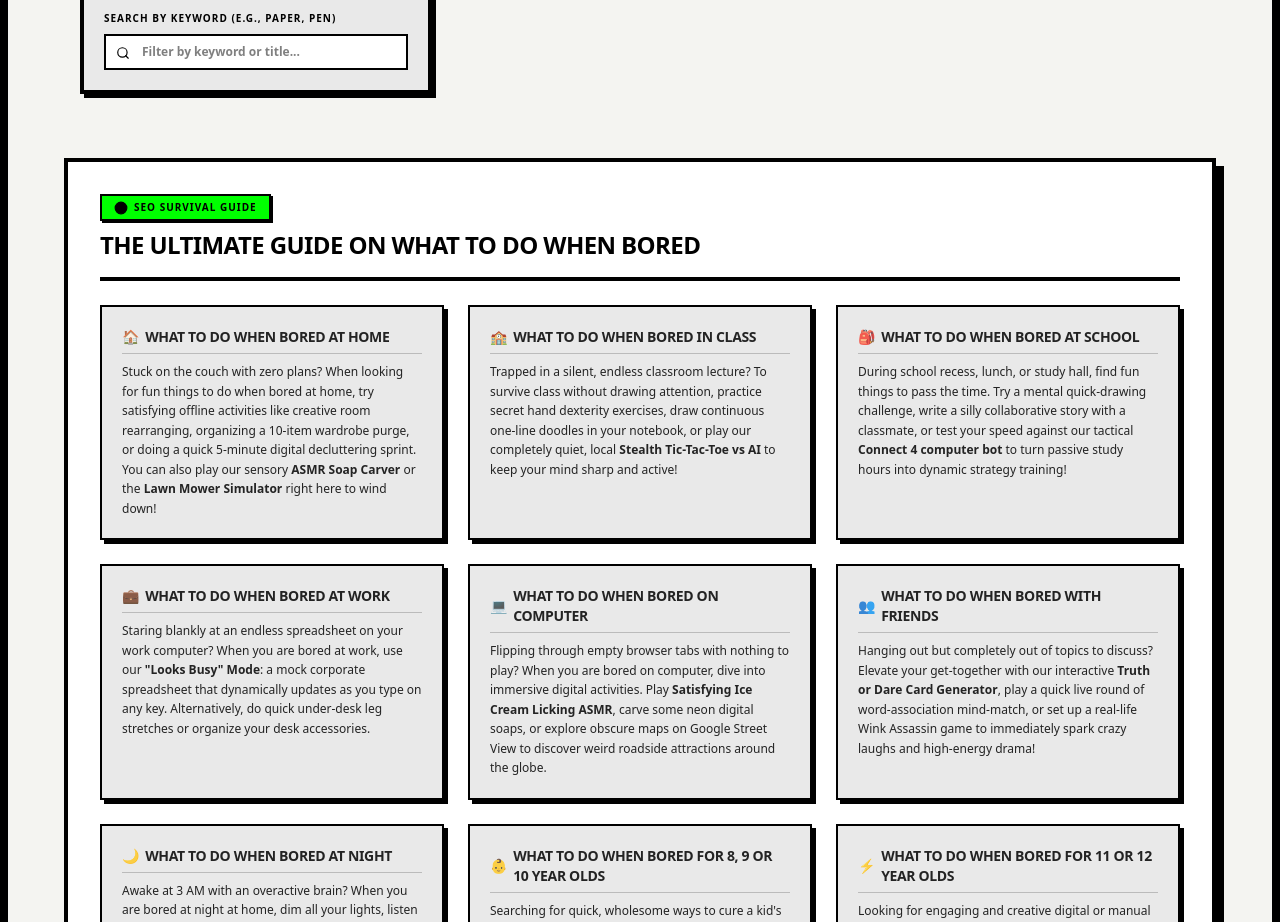
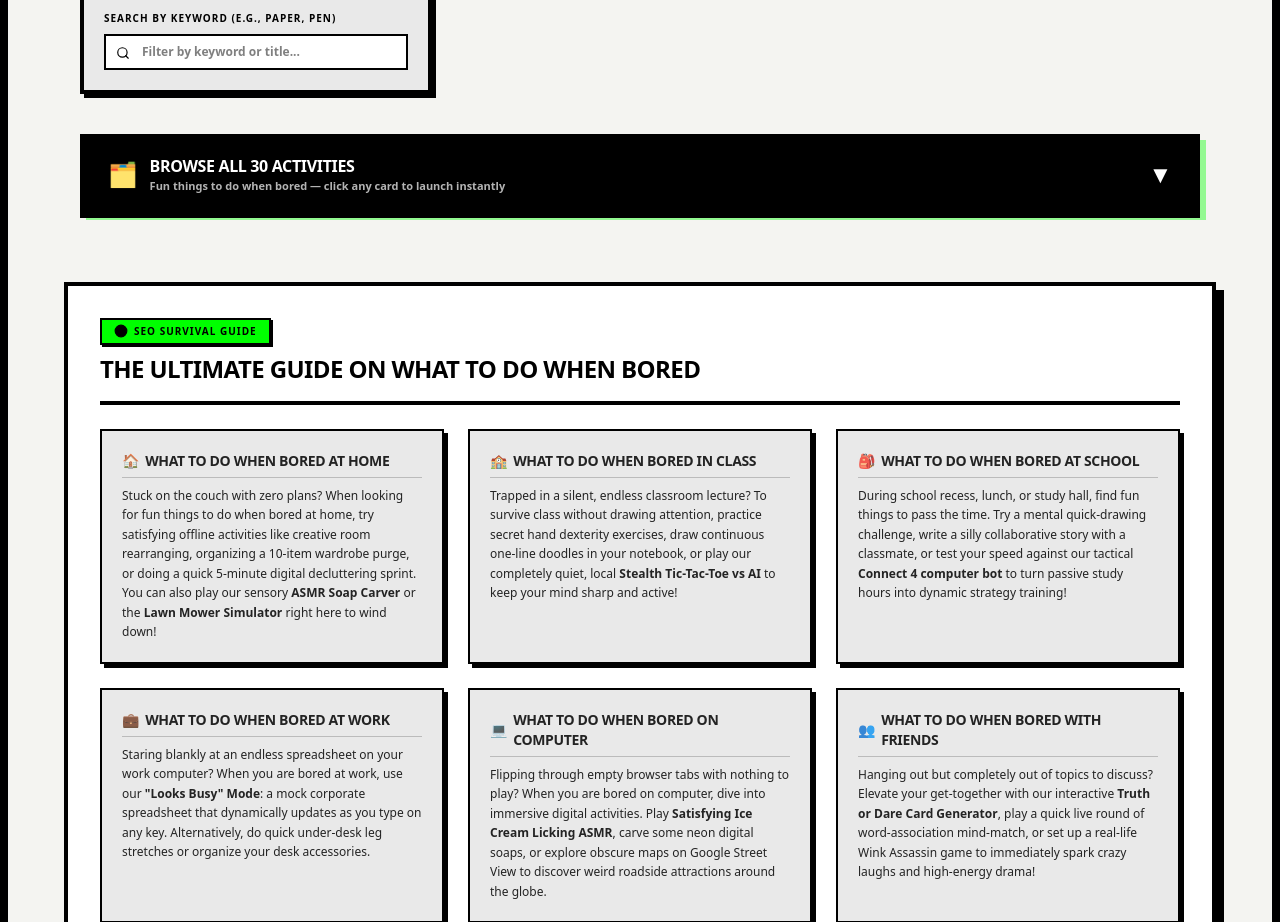
Before and after one commit to sadiyaqeen92639572-cloud/bored-master, a React (Vite) app: page / in a window 1280 px wide. Shown: the part 1400-2322 px from the top of the page. Built offline with nearby package versions, Linux system fonts and the light colour scheme.

Commit message:
Add Browse All Activities section — 30 cards always in DOM for SEO, CSS-collapsed by default

```diff
--- a/src/App.tsx
+++ b/src/App.tsx
@@ -51,6 +51,9 @@ export default function App() {
 
   // Tab control
   const [activeTab, setActiveTab] = useState<'hub' | 'favorites' | 'stats'>('hub');
+
+  // Browse all activities toggle (content stays in DOM for SEO)
+  const [showAllActivities, setShowAllActivities] = useState(false);
 
   // User Stats state
   const [userStats, setUserStats] = useState<UserStats>(() => {
@@ -776,6 +779,112 @@ export default function App() {
 
       </main>
 
+      {/* ═══════════════════════════════════════════════════════
+          BROWSE ALL ACTIVITIES — always in DOM for Google SEO
+          CSS max-h-0 collapse: content indexed, visually hidden
+          ═══════════════════════════════════════════════════════ */}
+      <section className="mt-10 max-w-6xl mx-auto px-4" aria-label="Browse all anti-boredom activities">
+        {/* Toggle button */}
+        <button
+          onClick={() => setShowAllActivities(v => !v)}
+          className="w-full flex items-center justify-between gap-4 bg-black text-white border-4 border-black px-6 py-4 font-black uppercase tracking-tight text-sm hover:bg-[#00FF00] hover:text-black transition-all shadow-[6px_6px_0px_0px_rgba(0,255,0,0.4)] cursor-pointer group"
+          aria-expanded={showAllActivities}
+        >
+          <div className="flex items-center gap-3">
+            <span className="text-2xl">🗂️</span>
+            <div className="text-left">
+              <div className="text-base font-black">Browse All 30 Activities</div>
+              <div className="text-[11px] font-bold opacity-70 group-hover:opacity-100 normal-case tracking-normal">
+                Fun things to do when bored — click any card to launch instantly
+              </div>
+            </div>
+          </div>
+          <span className="text-2xl transition-transform duration-300" style={{ transform: showAllActivities ? 'rotate(180deg)' : 'rotate(0deg)' }}>▼</span>
+        </button>
+
+        {/* Grid — always rendered, CSS-only collapse so Google indexes all 30 */}
+        <div
+          className="overflow-hidden transition-all duration-500 border-x-4 border-b-4 border-black bg-[#F4F4F1]"
+          style={{ maxHeight: showAllActivities ? '9999px' : '0px' }}
+          aria-hidden={!showAllActivities}
+        >
+          <div className="grid grid-cols-1 sm:grid-cols-2 lg:grid-cols-3 gap-0">
+            {[
+              { id: 'act-connect4',           icon: '🤖', joke: 'Beat the robot. If you lose, it doesn\'t count.' },
+              { id: 'act-icecream',           icon: '🍦', joke: 'Lick pixels. Zero calories. Infinite satisfaction.' },
+              { id: 'act-soap-carver',        icon: '🧼', joke: 'Adult stress toy. Do not judge.' },
+              { id: 'act-grass-cutter',       icon: '🌿', joke: 'The grass is always greener on your screen.' },
+              { id: 'act-stealth-work',       icon: '🕵️', joke: 'The fake spreadsheet that saved careers.' },
+              { id: 'act-doodle-creative',    icon: '🎨', joke: 'Picasso also started in class. Probably.' },
+              { id: 'act-bubble-pop',         icon: '🫧', joke: 'Therapy. Free. No appointment needed.' },
+              { id: 'act-truth-dare',         icon: '🔥', joke: 'Warning: friendships may not survive.' },
+              { id: 'act-tictactoe-ai',       icon: '❌', joke: 'The AI is unbeatable. Or is it?' },
+              { id: 'act-class-alphabet',     icon: '🔤', joke: 'A, B, C... actually harder than it sounds.' },
+              { id: 'act-class-doodle-story', icon: '📝', joke: 'Shakespeare started somewhere. Probably a napkin.' },
+              { id: 'act-class-finger-gym',   icon: '🖐️', joke: 'Become a hand wizard. Completely free skill.' },
+              { id: 'act-class-pen-spinning', icon: '🖊️', joke: 'One trick away from becoming a classroom legend.' },
+              { id: 'act-home-wikipedia',     icon: '🌐', joke: 'Warning: you WILL learn extremely weird facts.' },
+              { id: 'act-home-museum',        icon: '🏛️', joke: 'Free museum. No gift shop guilt.' },
+              { id: 'act-home-origami',       icon: '📐', joke: 'Instructions included. You\'ll still mess up fold 3.' },
+              { id: 'act-home-declutter',     icon: '🧹', joke: 'Marie Kondo speedrun. 5 items. Go.' },
+              { id: 'act-work-desk-stretch',  icon: '🧘', joke: 'Your coworkers have absolutely no idea.' },
+              { id: 'act-work-email-cleanup', icon: '📥', joke: 'Digital cleanse. Extremely satisfying.' },
+              { id: 'act-work-type-racer',    icon: '⌨️', joke: 'Type faster than your own thoughts.' },
+              { id: 'act-friends-telepathy',  icon: '🧠', joke: 'Are you psychic? Spoiler: maybe.' },
+              { id: 'act-friends-story',      icon: '✍️', joke: 'Collaborative chaos. Guaranteed hilarious results.' },
+              { id: 'act-friends-wink-assassin', icon: '👁️', joke: 'Trust no one. Especially Carl.' },
+              { id: 'act-night-sky',          icon: '🌌', joke: 'The sky is free. Just lie down and look up.' },
+              { id: 'act-night-shadow-puppets', icon: '🐕', joke: 'Hollywood budget: $0. Entertainment value: priceless.' },
+              { id: 'act-night-ambient-sound', icon: '🎧', joke: 'Your ears are about to go on a full vacation.' },
+              { id: 'act-comp-quick-draw',    icon: '🤖', joke: 'Teach a robot to recognize your terrible art.' },
+              { id: 'act-comp-radio-garden',  icon: '📻', joke: 'Morning in Tokyo. Evening in Berlin. Breakfast at your desk.' },
+              { id: 'act-comp-scale-universe', icon: '🔭', joke: 'You are very, very small. Very.' },
+              { id: 'act-comp-sandspiel',     icon: '⏳', joke: 'Satisfying sand physics. For grown adults. No shame.' },
+            ].map(({ id, icon, joke }) => {
+              const activity = activities.find(a => a.id === id);
+              if (!activity) return null;
+              const isSelected = selectedActivity?.id === id;
+              return (
+                <button
+                  key={id}
+                  onClick={() => {
+                    setSelectedActivity(activity);
+                    setShowAllActivities(false);
+                    setTimeout(() => document.getElementById('main-activity-view')?.scrollIntoView({ behavior: 'smooth' }), 50);
+                  }}
+                  className={`group text-left p-4 border-r-2 border-b-2 border-black transition-all cursor-pointer ${isSelected ? 'bg-[#00FF00]' : 'bg-white hover:bg-black hover:text-white'}`}
+                  title={activity.title}
+                >
+                  <div className="flex items-start gap-3">
+                    <span className="text-2xl shrink-0 mt-0.5">{icon}</span>
+                    <div className="min-w-0">
+                      <h3 className={`text-[11px] font-black uppercase tracking-tight leading-tight mb-1 ${isSelected ? 'text-black' : 'text-black group-hover:text-[#00FF00]'} transition-colors`}>
+                        {activity.title.replace(/^[\p{Emoji}\s]+/u, '').trim()}
+                      </h3>
+                      <p className={`text-[10px] font-medium leading-relaxed ${isSelected ? 'text-black/70' : 'text-black/50 group-hover:text-white/70'} transition-colors`}>
+                        {joke}
+                      </p>
+                      <div className="flex flex-wrap gap-1 mt-2">
+                        {activity.moods.slice(0, 2).map(m => (
+                          <span key={m} className={`text-[9px] font-black uppercase px-1.5 py-0.5 border border-black ${isSelected ? 'bg-black text-white' : 'bg-[#E9E9E9] text-black group-hover:bg-white/20 group-hover:text-white group-hover:border-white/40'} transition-colors`}>
+                            {moodLabels[m as keyof typeof moodLabels] || m}
+                          </span>
+                        ))}
+                      </div>
+                    </div>
+                  </div>
+                </button>
+              );
+            })}
+          </div>
+          <div className="p-4 border-t-2 border-black text-center">
+            <p className="text-[11px] font-bold text-black/50 uppercase tracking-widest">
+              30 hand-picked activities • no install • no account • 100% free
+            </p>
+          </div>
+        </div>
+      </section>
+
       {/* Anti-Boredom FAQ and SEO Guides Section */}
       <div className="mt-16 bg-white border-4 border-black p-6 md:p-8 shadow-[8px_8px_0px_0px_rgba(0,0,0,1)] max-w-6xl mx-auto">
         <div className="border-b-4 border-black pb-4 mb-6">
```
